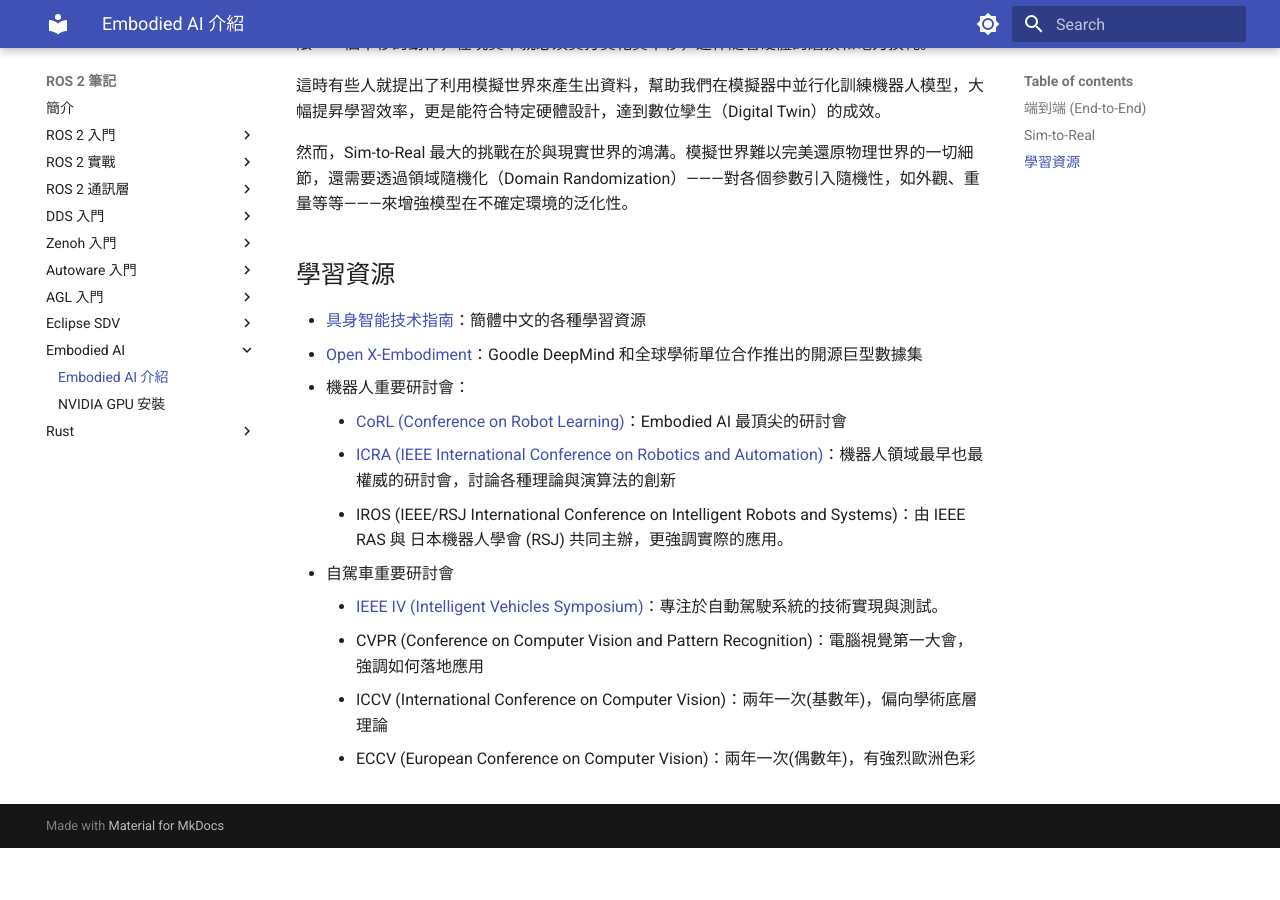
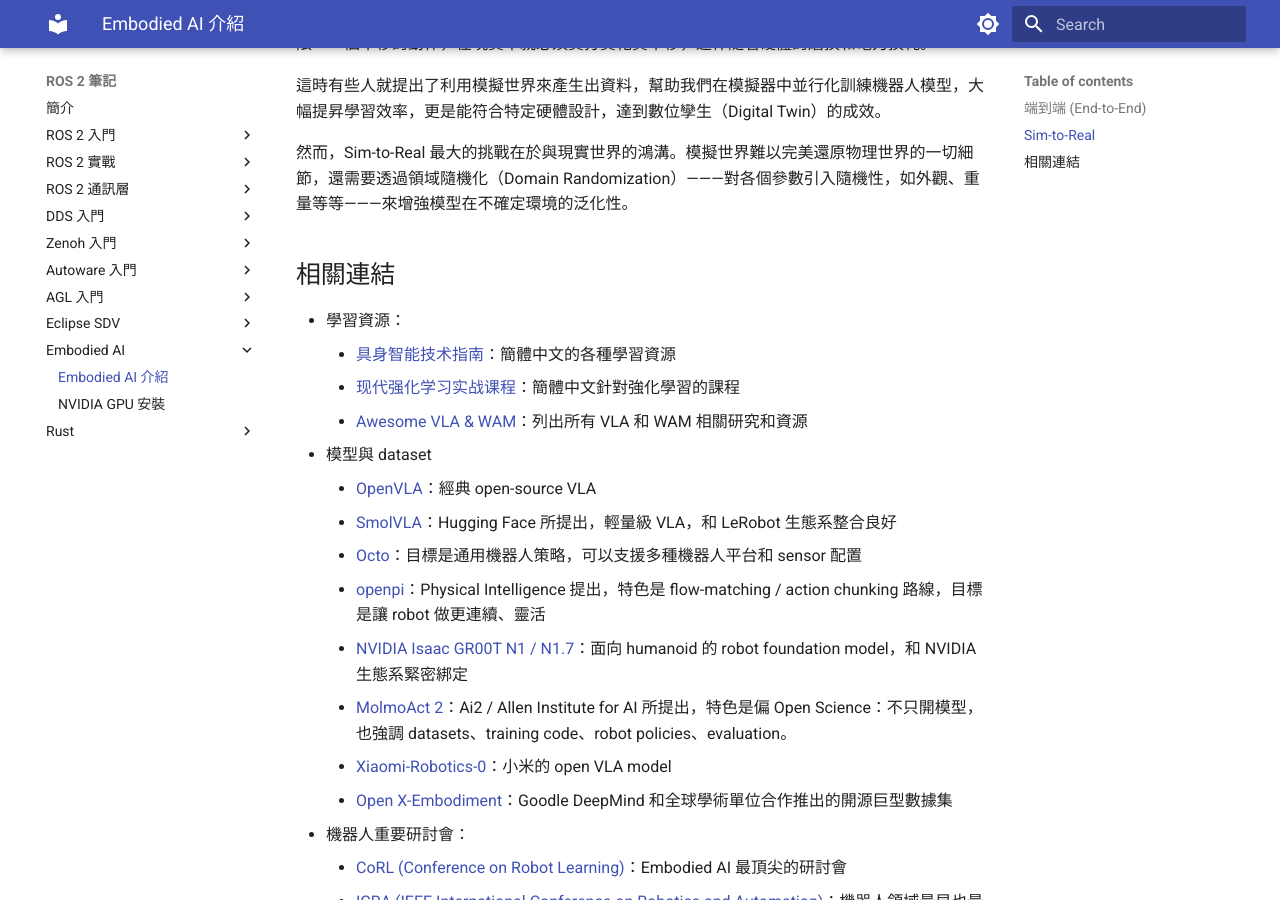
Before and after one commit to evshary/ros2-learning, an MkDocs documentation site: the page built from docs/embodied-ai/introduction.md, in a window 1280 px wide and 900 px high, scrolled down 1050 px. Built offline with MkDocs 1.6.1 and Material for MkDocs 9.7.7, drawn with Linux system fonts in a browser that asks for light colours; before the commit the page ends 1898 px from its top, so only the background shows below that.

Commit message:
Update GPU generations and embodied AI.
Signed-off-by: ChenYing Kuo <evshary@gmail.com>

```diff
--- a/docs/embodied-ai/introduction.md
+++ b/docs/embodied-ai/introduction.md
@@ -37,10 +37,21 @@ VLA 目前最知名的專案有 Google 的 [RT-2](https://deepmind.google/blog/r
 
 然而，Sim-to-Real 最大的挑戰在於與現實世界的鴻溝。模擬世界難以完美還原物理世界的一切細節，還需要透過領域隨機化（Domain Randomization）———對各個參數引入隨機性，如外觀、重量等等———來增強模型在不確定環境的泛化性。
 
-## 學習資源
+## 相關連結
 
-* [具身智能技术指南](https://github.com/TianxingChen/Embodied-AI-Guide)：簡體中文的各種學習資源
-* [Open X-Embodiment](https://robotics-transformer-x.github.io/)：Goodle DeepMind 和全球學術單位合作推出的開源巨型數據集
+* 學習資源：
+    * [具身智能技术指南](https://github.com/TianxingChen/Embodied-AI-Guide)：簡體中文的各種學習資源
+    * [现代强化学习实战课程](https://github.com/walkinglabs/hands-on-modern-rl)：簡體中文針對強化學習的課程
+    * [Awesome VLA & WAM](https://github.com/DravenALG/awesome-vla-wam)：列出所有 VLA 和 WAM 相關研究和資源
+* 模型與 dataset
+    * [OpenVLA](https://openvla.github.io/)：經典 open-source VLA
+    * [SmolVLA](https://huggingface.co/docs/lerobot/smolvla)：Hugging Face 所提出，輕量級 VLA，和 LeRobot 生態系整合良好
+    * [Octo](https://octo-models.github.io/)：目標是通用機器人策略，可以支援多種機器人平台和 sensor 配置
+    * [openpi](https://github.com/Physical-Intelligence/openpi)：Physical Intelligence 提出，特色是 flow-matching / action chunking 路線，目標是讓 robot 做更連續、靈活
+    * [NVIDIA Isaac GR00T N1 / N1.7](https://github.com/NVIDIA/Isaac-GR00T)：面向 humanoid 的 robot foundation model，和 NVIDIA 生態系緊密綁定
+    * [MolmoAct 2](https://github.com/allenai/molmoact2)：Ai2 / Allen Institute for AI 所提出，特色是偏 Open Science：不只開模型，也強調 datasets、training code、robot policies、evaluation。
+    * [Xiaomi-Robotics-0](https://github.com/XiaomiRobotics/Xiaomi-Robotics-0)：小米的 open VLA model
+    * [Open X-Embodiment](https://robotics-transformer-x.github.io/)：Goodle DeepMind 和全球學術單位合作推出的開源巨型數據集
 * 機器人重要研討會：
     * [CoRL (Conference on Robot Learning)](https://www.corl.org/)：Embodied AI 最頂尖的研討會
     * [ICRA (IEEE International Conference on Robotics and Automation)](https://ieee-icra.org)：機器人領域最早也最權威的研討會，討論各種理論與演算法的創新
```
Also changed, not shown: docs/embodied-ai/gpu.md (+13 -0 lines).
